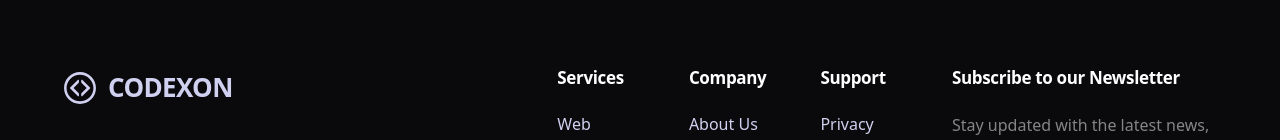
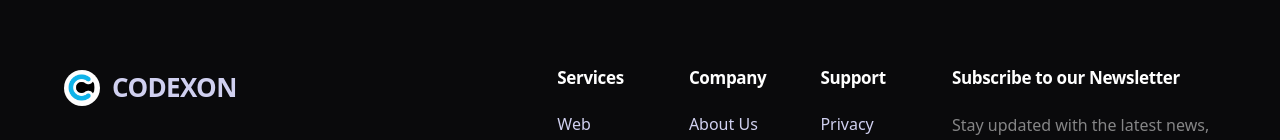
Before and after one commit to codexonsolutions/Codexon-Website, a Next.js app: page /about in a window 1280 px wide. Shown: the part 4173-4313 px from the top of the page. Built offline with nearby package versions, Linux system fonts and the light colour scheme.

Commit message:
fix: logo fixed

```diff
--- a/components/layout/footer.tsx
+++ b/components/layout/footer.tsx
@@ -35,18 +35,6 @@ const footerLinks = [
 ];
 
 
-function BrandLogo() {
-  return (
-    <svg width="32" height="32" viewBox="0 0 1500 1500" fill="none" xmlns="http://www.w3.org/2000/svg">
-      <g>
-        <path fill="currentColor" d="M 750.140625 5.390625 C 336.753906 5.390625 1.648438 338.777344 1.648438 749.933594 C 1.648438 1161.191406 336.75 1494.527344 750.140625 1494.527344 C 1163.460938 1494.527344 1498.582031 1161.191406 1498.582031 749.933594 C 1498.578125 338.777344 1163.457031 5.390625 750.140625 5.390625 Z M 750.140625 1376.414062 C 402.308594 1376.414062 120.375 1095.992188 120.375 749.933594 C 120.375 403.980469 402.308594 123.503906 750.140625 123.503906 C 1097.933594 123.503906 1379.867188 403.980469 1379.867188 749.933594 C 1379.867188 1095.988281 1097.929688 1376.414062 750.140625 1376.414062 Z M 750.140625 1376.414062 " fillRule="nonzero" />
-        <path fill="currentColor" d="M 1219.132812 768.234375 L 1219.457031 767.910156 L 1219.457031 767.855469 C 1229.257812 757.730469 1229.316406 741.804688 1219.402344 732.054688 L 852.003906 366.554688 C 847.078125 361.628906 840.554688 359.082031 834.054688 359.082031 C 827.46875 359.082031 820.949219 361.628906 815.996094 366.554688 L 815.585938 367.042969 C 810.761719 371.808594 808.085938 378.199219 808.085938 384.96875 L 808.085938 486.082031 C 808.085938 492.796875 810.765625 499.242188 815.585938 503.953125 L 1062.730469 749.933594 L 815.585938 995.90625 C 810.761719 1000.675781 808.085938 1007.121094 808.085938 1013.835938 L 808.085938 1114.996094 C 808.085938 1121.605469 810.765625 1128.160156 815.585938 1132.871094 L 815.996094 1133.355469 C 820.761719 1138.070312 827.253906 1140.777344 834.054688 1140.777344 C 840.800781 1140.777344 847.238281 1138.070312 852.003906 1133.355469 Z M 1219.132812 768.234375 " fillRule="nonzero" />
-        <path fill="currentColor" d="M 289.984375 768.234375 L 289.6875 767.910156 L 289.6875 767.855469 C 279.882812 757.730469 279.882812 741.804688 289.6875 732.054688 L 657.085938 366.554688 C 662.105469 361.628906 668.621094 359.082031 675.105469 359.082031 C 681.671875 359.082031 688.140625 361.628906 693.113281 366.554688 L 693.617188 367.042969 C 698.394531 371.808594 701.113281 378.199219 701.113281 384.96875 L 701.113281 486.082031 C 701.113281 492.796875 698.394531 499.242188 693.617188 503.953125 L 446.351562 749.933594 L 693.617188 995.90625 C 698.394531 1000.675781 701.113281 1007.121094 701.113281 1013.835938 L 701.113281 1114.996094 C 701.113281 1121.605469 698.394531 1128.160156 693.617188 1132.871094 L 693.113281 1133.355469 C 688.386719 1138.070312 681.921875 1140.777344 675.105469 1140.777344 C 668.375 1140.777344 661.902344 1138.070312 657.085938 1133.355469 Z M 289.984375 768.234375 " fillRule="nonzero" />
-      </g>
-    </svg>
-  );
-}
-
 export default function Footer() {
   return (
     <footer className="w-full bg-[#0a0a0c] border-t border-white/5">
@@ -55,7 +43,14 @@ export default function Footer() {
           {/* Logo & Info Section */}
           <div className="lg:col-span-4 space-y-8">
             <Link href="/" className="flex items-center gap-3 transition-opacity hover:opacity-90 text-white">
-              <BrandLogo />
+              <Image
+                src="/logo.png"
+                alt="Codexon logo"
+                width={36}
+                height={36}
+                className="h-9 w-9 shrink-0 rounded-full object-cover"
+                priority
+              />
               <span className="font-display text-[26px] font-bold tracking-tight">CODEXON</span>
             </Link>
             <p className="text-white/60 text-lg leading-relaxed max-w-sm">
--- a/next.config.ts
+++ b/next.config.ts
@@ -1,7 +1,7 @@
 import type { NextConfig } from "next";
 
 const nextConfig: NextConfig = {
-  output: "export",
+
 };
 
 export default nextConfig;
```
Also changed, not shown: public/logo.png.
